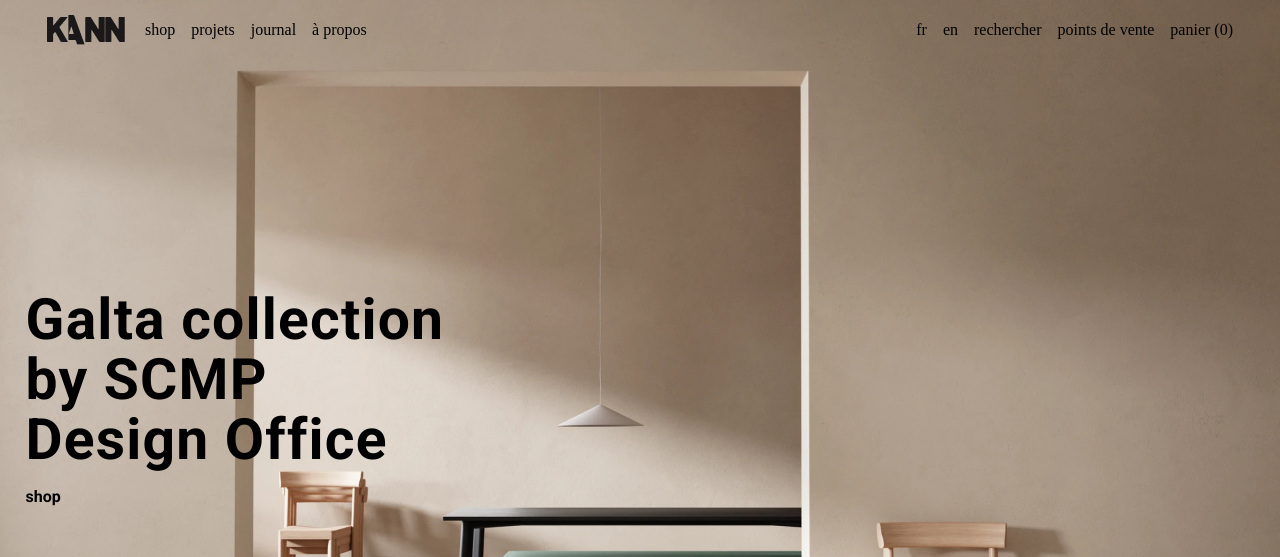
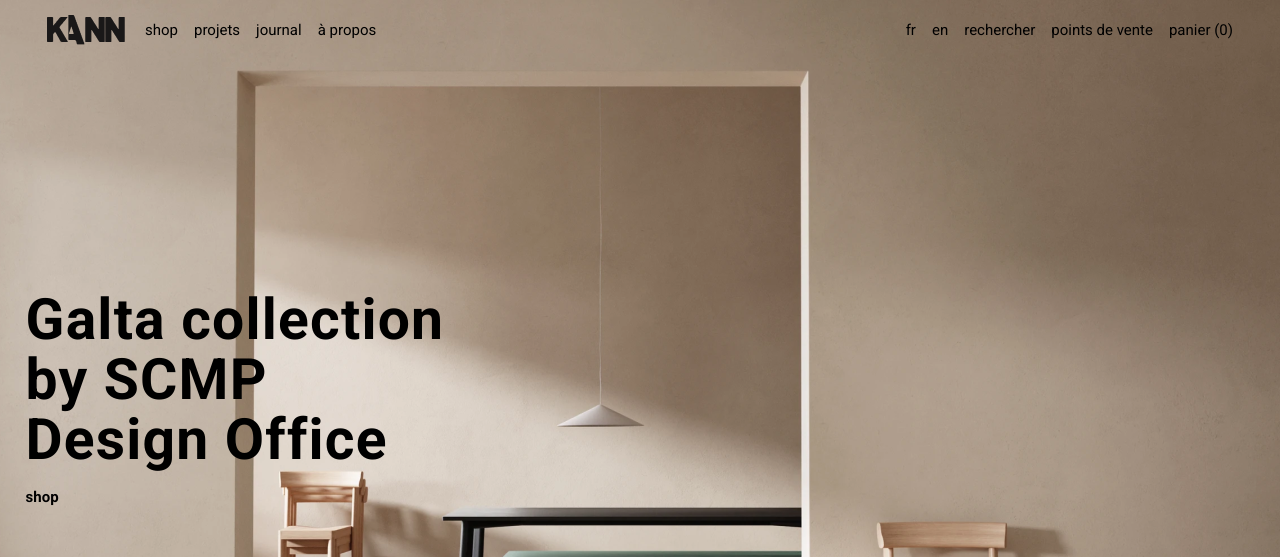
Before and after one commit to MaryBrandyBug/furniture_shop_page, a React (Create React App) app: page / in a window 1280 px wide. Shown: the top 557 px of the page. Built offline with nearby package versions, Linux system fonts and the light colour scheme.

Commit message:
modules added

```diff
--- a/src/components/Header/Header.jsx
+++ b/src/components/Header/Header.jsx
@@ -1,16 +1,16 @@
 import React from 'react';
-import './Header.scss';
+import styles from './Header.module.scss';
 import { Navbar } from '../Navbar';
 import { ShopButton } from '../ShopButton';
 import textHeader from './data';
 
 export default function Header() {
   return (
-    <header className="header">
+    <header className={styles.header}>
       <Navbar />
-      <div className="header__content">
-        <h1 className="header__content__text bold-font-style">{textHeader}</h1>
-        <ShopButton sectionStyle="header__content__btn" />
+      <div className={styles.header__content}>
+        <h1 className={`${styles.header__content__text} bold-font-style`}>{textHeader}</h1>
+        <ShopButton sectionStyle={styles.header__content__btn} />
       </div>
 
     </header>
--- a/src/components/Navbar/Navbar.jsx
+++ b/src/components/Navbar/Navbar.jsx
@@ -1,24 +1,24 @@
 import React from 'react';
-import './Navbar.scss';
+import styles from './Navbar.module.scss';
 import { leftPartMenuData, rightPartMenuData, rightPartDataLang } from './data';
 
 export default function Navbar() {
-  const leftPartMenu = leftPartMenuData.map((item) => <span className="menu__item">{item}</span>);
-  const rightPartMenu = rightPartMenuData.map((item) => <span className="menu__item">{item}</span>);
-  const rightPartLang = rightPartDataLang.map((item) => <span className="menu__item lang_menu">{item}</span>);
+  const leftPartMenu = leftPartMenuData.map((item) => <span className={`${styles.menu__item} regular-font-style`}>{item}</span>);
+  const rightPartMenu = rightPartMenuData.map((item) => <span className={`${styles.menu__item} regular-font-style`}>{item}</span>);
+  const rightPartLang = rightPartDataLang.map((item) => <span className={`${styles.menu__item} ${styles.lang_menu} regular-font-style`}>{item}</span>);
   return (
-    <div className="header__navbar">
-      <div className="navbar_logo">
+    <div className={styles.header__navbar}>
+      <div className={styles.navbar_logo}>
         <img src="/images/VectorK.png" alt="" />
         <img src="/images/VectorA.png" alt="" />
         <img src="/images/VectorN.png" alt="" />
         <img src="/images/VectorN.png" alt="" />
       </div>
-      <div className="navbar__menu">
-        <div className="navbar__menu__part">
+      <div className={styles.navbar__menu}>
+        <div className={styles.navbar__menu__part}>
           {leftPartMenu}
         </div>
-        <div className="navbar__menu__part">
+        <div className={styles.navbar__menu__part}>
           {rightPartLang}
           {rightPartMenu}
         </div>
--- a/src/components/Navbar/Navbar.scss
+++ b/src/components/Navbar/Navbar.module.scss
@@ -14,11 +14,17 @@
         align-items: center;
         min-width: 85%;
         min-height: 60px;
-        // padding: 0 20px 0 20px;
 
         .navbar__menu__part {
             display: flex;
             gap: 16px;
+
+
+            .menu__item {
+                font-size: 15px;
+                line-height: 23px;
+                text-transform: lowercase;
+            }
         }
     }
 }
--- a/src/components/ShopButton/ShopButton.jsx
+++ b/src/components/ShopButton/ShopButton.jsx
@@ -1,8 +1,9 @@
 import React from 'react';
+import styles from './ShopButton.module.scss';
 
 // eslint-disable-next-line react/prop-types
 export default function ShopButton({ sectionStyle }) {
   return (
-    <button className={`shop-link__button bold-font-style ${sectionStyle}`} type="button">shop</button>
+    <button className={`${styles['shop-link__button']} bold-font-style ${sectionStyle || ''}`} type="button">shop</button>
   );
 }
--- a/src/styles/CommonStyles/FontParams/FontParams.scss
+++ b/src/styles/CommonStyles/FontParams/FontParams.scss
@@ -3,3 +3,9 @@
     font-style: normal;
     font-weight: 700;
 }
+
+.regular-font-style {
+    font-family: 'Roboto';
+    font-style: normal;
+    font-weight: 400;
+}
```
Also changed, not shown: src/components/Header/Header.module.scss (renamed from src/components/Header/Header.scss), src/components/ShopButton/ShopButton.module.scss (renamed from src/components/ShopButton/ShopButton.scss).
